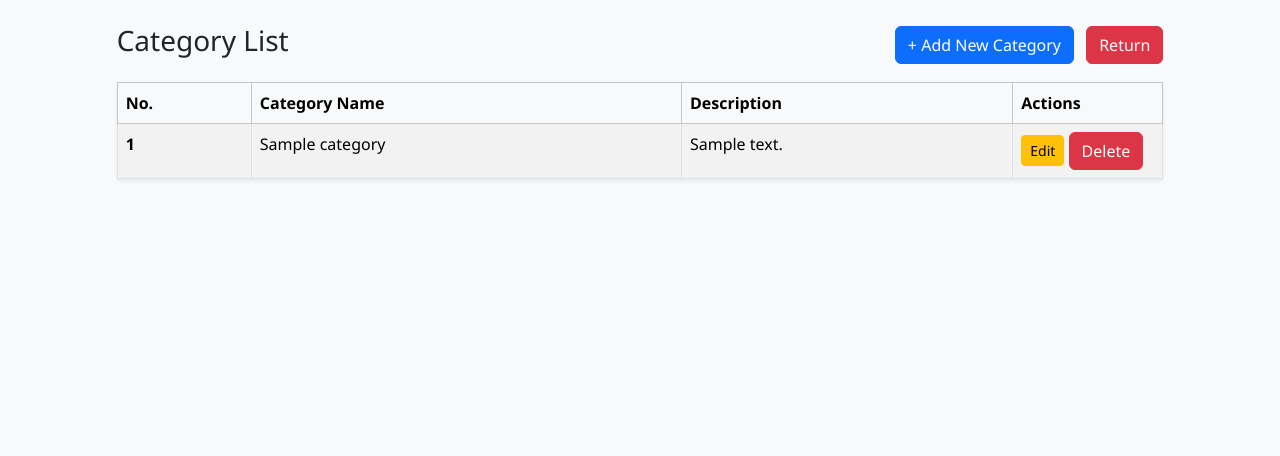
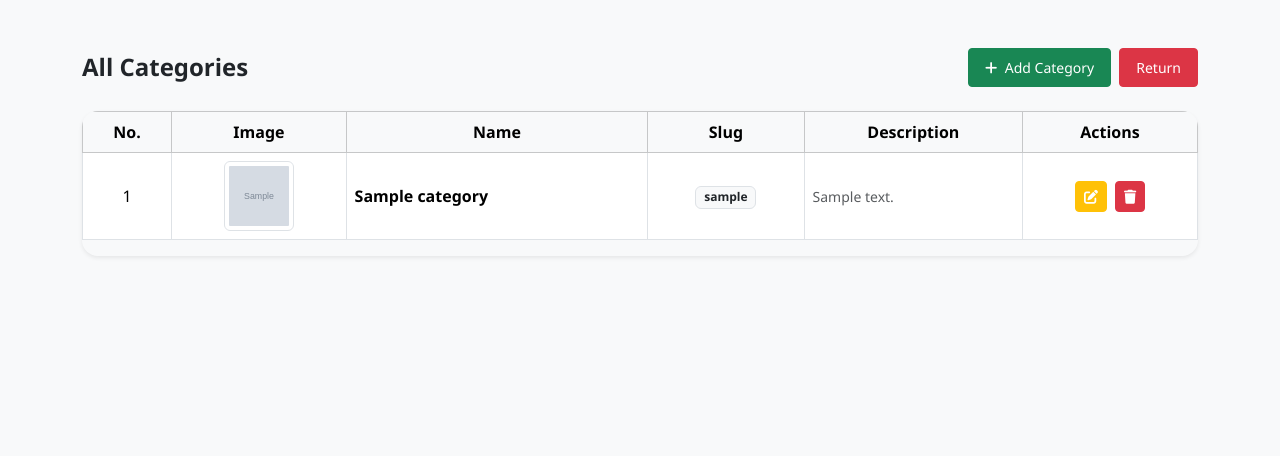
Before and after one commit to developer-badhan/Tech-ZenovaHub, a Django app: template shop/templates/category/category_list.html in a window 1280 px wide. Shown: the part 57-513 px from the top of the page. Run offline with Django 3.2, Linux system fonts and the light colour scheme; the template is opened without the code that fills it: most values are stand-ins (such as "Sample title", 1, 10 or a date in 2020); grey boxes marked "Sample" are stand-in pictures; some libraries are stand-ins or nearby versions.

Commit message:
upgrade ui for product and category

```diff
--- a/shop/templates/category/category_list.html
+++ b/shop/templates/category/category_list.html
@@ -1,45 +1,75 @@
 {% extends 'admin/admin_base.html' %}
-{% block title %}All Categories{% endblock %}
+{% load static %}
+{% block title %}Category Management{% endblock %}
 
 {% block content %}
-<div class="col-md-10 offset-md-1">
-   <div class="d-flex justify-content-between align-items-center mb-3">
-    <h3>Category List</h3>
-    <div>
-        <a href="{% url 'category_create' %}" class="btn btn-primary me-2">+ Add New Category</a>
-        <a href="{% url 'admin_dashboard' %}" class="btn btn-danger" style="text-decoration: none;">Return</a>
+<div class="container mt-4 mb-5">
+
+  <!-- Header Section -->
+  <div class="d-flex justify-content-between align-items-center flex-wrap gap-2 mb-4">
+    <h4 class="fw-bold mb-0">All Categories</h4>
+    <div class="d-flex gap-2">
+      <a href="{% url 'category_create' %}" class="btn btn-success btn-sm px-3 py-2">
+        <i class="fa fa-plus me-1"></i> Add Category
+      </a>
+      <a href="{% url 'admin_dashboard' %}" class="btn btn-danger btn-sm px-3 py-2">
+        Return
+      </a>
     </div>
   </div>
 
-
-    {% if categories %}
-    <table class="table table-bordered table-striped shadow-sm">
+  <!-- Table Section -->
+  <div class="table-responsive shadow-sm rounded-4">
+    <table class="table table-bordered align-middle text-center">
       <thead class="table-light">
         <tr>
-                <th scope="col">No.</th>
-                <th scope="col">Category Name</th>
-                <th scope="col">Description</th>
-                <th scope="col" style="width: 150px;">Actions</th>
+          <th>No.</th>
+          <th>Image</th>
+          <th>Name</th>
+          <th>Slug</th>
+          <th>Description</th>
+          <th>Actions</th>
         </tr>
       </thead>
       <tbody>
         {% for category in categories %}
         <tr>
-                <th scope="row">{{ forloop.counter }}</th>
-                <td>{{ category.name }}</td>
-                <td>{{ category.description|default:"-" }}</td>
+          <td>{{ forloop.counter }}</td>
+
+          <!-- Category Image -->
           <td>
-                    <a href="{% url 'category_update' category.id %}" class="btn btn-sm btn-warning">Edit</a>
-                    <a href="{% url 'category_delete' category.id %}" class="btn btn-danger">
-                    Delete
+            {% if category.image %}
+              <img src="{{ category.image.url }}" alt="{{ category.name }}" class="img-thumbnail rounded" style="width: 70px; height: 70px; object-fit: cover;">
+            {% else %}
+              <div class="bg-light d-flex justify-content-center align-items-center rounded" style="width: 70px; height: 70px;">
+                <i class="fa fa-image text-muted"></i>
+              </div>
+            {% endif %}
+          </td>
+
+          <td class="fw-semibold text-start">{{ category.name }}</td>
+          <td><span class="badge bg-light text-dark border">{{ category.slug }}</span></td>
+          <td class="text-start small text-muted">{{ category.description|default:"—" }}</td>
+
+          <!-- Action Buttons -->
+          <td>
+            <div class="d-flex justify-content-center gap-2 flex-wrap">
+              <a href="{% url 'category_update' category.id %}" class="btn btn-sm btn-warning text-white" title="Edit">
+                <i class="fa fa-edit"></i>
               </a>
+              <a href="{% url 'category_delete' category.id %}" class="btn btn-sm btn-danger text-white" title="Delete">
+                <i class="fa fa-trash"></i>
+              </a>
+            </div>
           </td>
+        </tr>
+        {% empty %}
+        <tr>
+          <td colspan="7" class="text-muted py-3">No categories found.</td>
         </tr>
         {% endfor %}
       </tbody>
     </table>
-    {% else %}
-    <div class="alert alert-info">No categories available.</div>
-    {% endif %}
+  </div>
 </div>
 {% endblock %}
--- a/shop/templates/product/product_listadmin.html
+++ b/shop/templates/product/product_listadmin.html
@@ -89,7 +89,7 @@
             {% endif %}
           </td>
 
-          <!-- ✅ Updated Action Buttons -->
+          <!-- Updated Action Buttons -->
           <td>
             <div class="d-flex justify-content-center gap-2 flex-wrap">
               <a href="{% url 'product_detail' product.id %}" class="btn btn-sm btn-info text-white" title="View">
--- a/user/templates/admin/admin_dashboard.html
+++ b/user/templates/admin/admin_dashboard.html
@@ -73,7 +73,7 @@
             <i class="fa-solid fa-shield-halved me-2 text-primary"></i> Admin Panel
         </div>
         <ul class="nav flex-column p-2">
-            <li><a class="nav-link" href="{% url 'product_list' %}"><i class="fa fa-box me-2"></i> Products</a></li>
+            <li><a class="nav-link" href="{% url 'product_list_admin' %}"><i class="fa fa-box me-2"></i> Products</a></li>
             <li><a class="nav-link" href="{% url 'category_list' %}"><i class="fa fa-tags me-2"></i> Categories</a></li>
             <li><a class="nav-link" href="#"><i class="fa fa-truck me-2"></i> Shipments</a></li>
             <li><a class="nav-link" href="{% url 'order_list' %}"><i class="fa fa-shopping-cart me-2"></i> Orders</a></li>
```
Also changed, not shown: shop/templates/category/category_delete.html (+30 -8 lines). Lines whose indentation alone changed are shown as unchanged.
